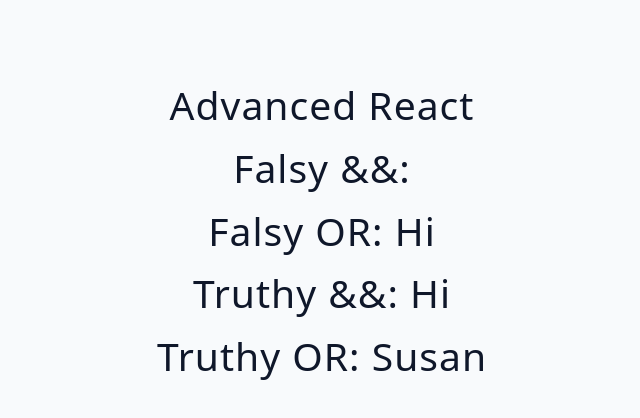
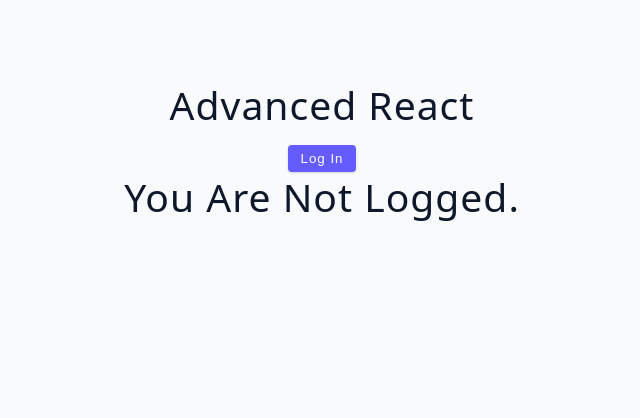
Before and after one commit to thisismairaj/CodingAddictAdvanced, a React (Vite) app: page / in a window 1280 px wide. Shown: the top 418 px of the page, without its empty margins (318-958 px from the left). Built offline with nearby package versions, Linux system fonts and the light colour scheme.

Commit message:
ternary, toggle, etc.

```diff
--- a/src/App.jsx
+++ b/src/App.jsx
@@ -1,4 +1,4 @@
-import Starter from "./tutorial/03-conditional-rendering/starter/04-short-circuit-overview"
+import Starter from "./tutorial/03-conditional-rendering/starter/07-user-challenge"
 
 function App() {
   return (
--- a/src/tutorial/03-conditional-rendering/starter/07-user-challenge.jsx
+++ b/src/tutorial/03-conditional-rendering/starter/07-user-challenge.jsx
@@ -1,5 +1,35 @@
+import { useEffect, useState } from "react"
+
 const UserChallenge = () => {
-  return <h2>user challenge</h2>;
-};
+  const [user, setUser] = useState(null)
+  const [isLogin, setIsLogin] = useState(false)
 
-export default UserChallenge;
+  const manageLogin = () => {
+    if (!isLogin) {
+      setUser({ name: "John" })
+      setIsLogin(true)
+      return
+    }
+    setUser(null)
+    setIsLogin(false)
+  }
+
+  return (
+    <div>
+      <button className="btn" onClick={() => manageLogin()}>
+        {isLogin ? "Log Out" : "Log In"}
+      </button>
+      {isLogin ? (
+        <div>
+          <h2>You are logged in, {user.name}</h2>
+        </div>
+      ) : (
+        <div>
+          <h2>You are not logged.</h2>
+        </div>
+      )}
+    </div>
+  )
+}
+
+export default UserChallenge
```
Also changed, not shown: src/tutorial/03-conditional-rendering/starter/05-short-circuit-examples.jsx (+14 -2 lines), src/tutorial/03-conditional-rendering/starter/06-toggle-challenge.jsx (+27 -3 lines).
